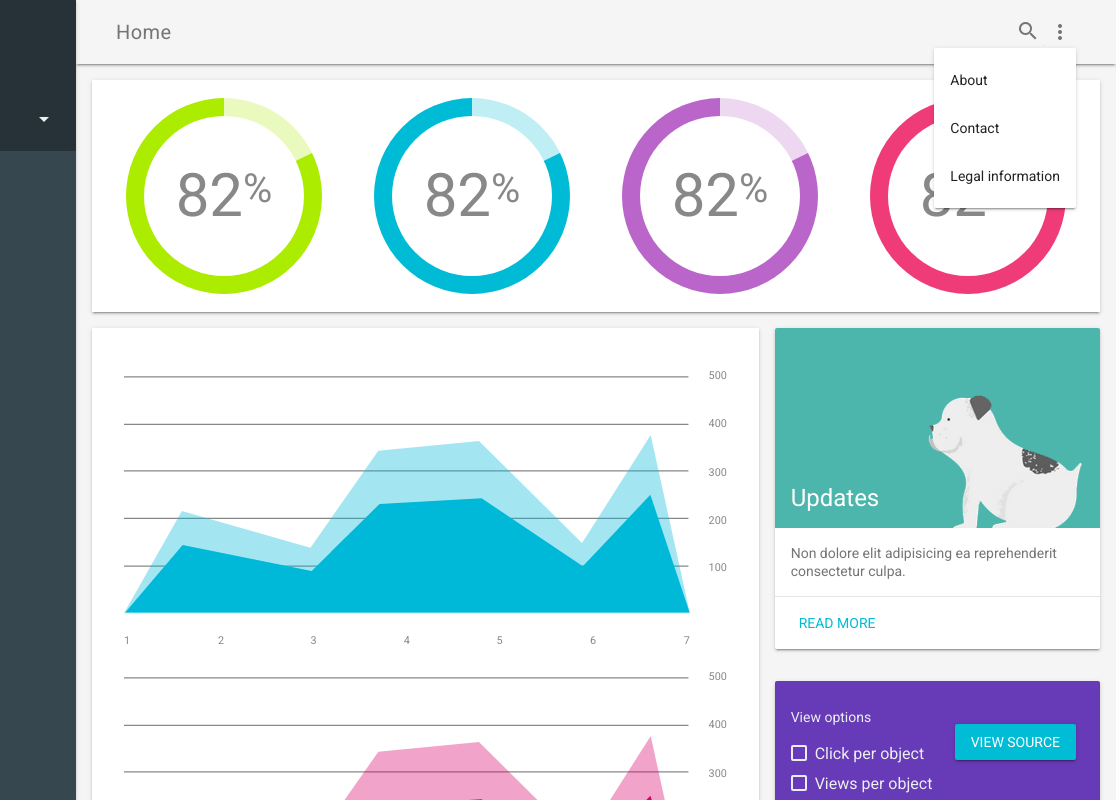
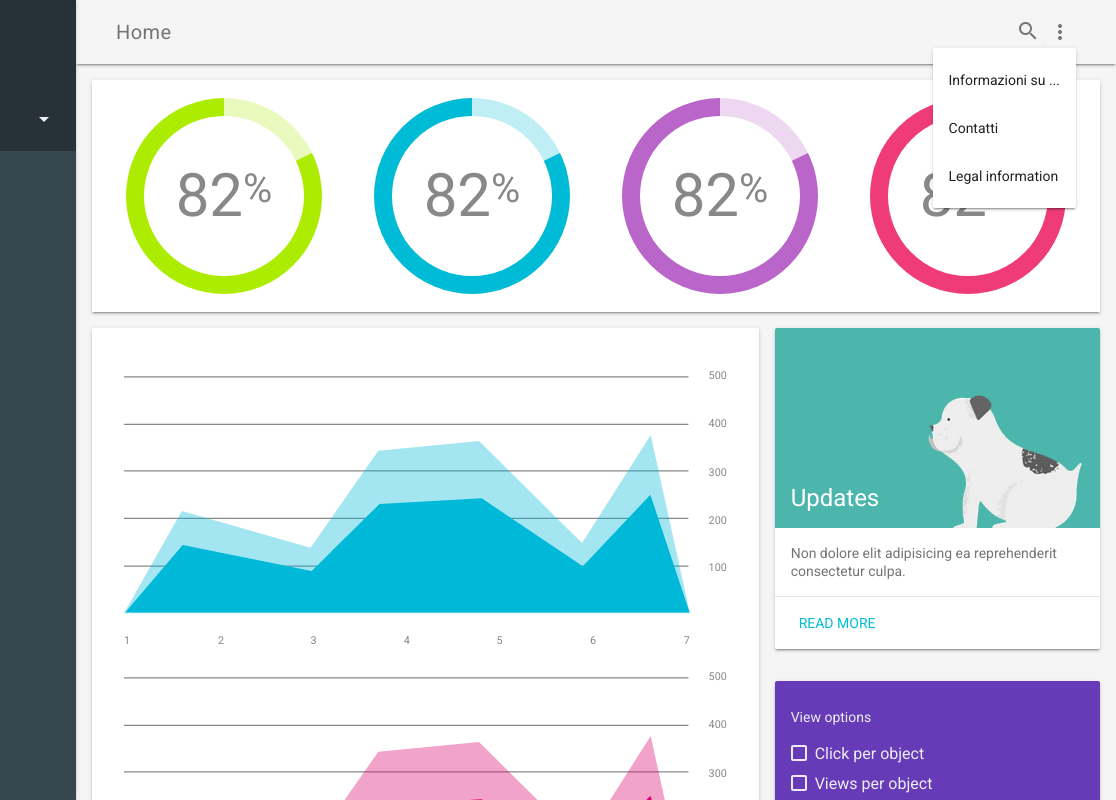
Before and after one commit to infocitta/desio, a plain HTML site: page index.html in a window 1280 px wide. Both pictures are taken after a click on the button "more_vert". Shown: the full height of the page, 164-1280 px from the left. Drawn offline with nearby package versions, Linux system fonts and the light colour scheme.

Commit message:
Update index.html

```diff
--- a/index.html
+++ b/index.html
@@ -21,7 +21,7 @@
     <meta http-equiv="X-UA-Compatible" content="IE=edge">
     <meta name="description" content="A front-end template that helps you build fast, modern mobile web apps.">
     <meta name="viewport" content="width=device-width, initial-scale=1.0, minimum-scale=1.0">
-    <title>Material Design Lite</title>
+    <title>Infocittà Desio</title>
 
     <!-- Add to homescreen for Chrome on Android -->
     <meta name="mobile-web-app-capable" content="yes">
@@ -79,8 +79,8 @@
             <i class="material-icons">more_vert</i>
           </button>
           <ul class="mdl-menu mdl-js-menu mdl-js-ripple-effect mdl-menu--bottom-right" for="hdrbtn">
-            <li class="mdl-menu__item">About</li>
-            <li class="mdl-menu__item">Contact</li>
+            <li class="mdl-menu__item">Informazioni su ...</li>
+            <li class="mdl-menu__item">Contatti</li>
             <li class="mdl-menu__item">Legal information</li>
           </ul>
         </div>
@@ -96,8 +96,6 @@
               <span class="visuallyhidden">Accounts</span>
             </button>
             <ul class="mdl-menu mdl-menu--bottom-right mdl-js-menu mdl-js-ripple-effect" for="accbtn">
-              <li class="mdl-menu__item">hello@example.com</li>
-              <li class="mdl-menu__item">info@example.com</li>
               <li class="mdl-menu__item"><i class="material-icons">add</i>Add another account...</li>
             </ul>
           </div>
@@ -244,7 +242,6 @@
           </g>
         </defs>
       </svg>
-      <a href="https://github.com/google/material-design-lite/blob/mdl-1.x/templates/dashboard/" target="_blank" id="view-source" class="mdl-button mdl-js-button mdl-button--raised mdl-js-ripple-effect mdl-button--colored mdl-color-text--white">View Source</a>
     <script src="https://code.getmdl.io/1.3.0/material.min.js"></script>
   </body>
 </html>
```
